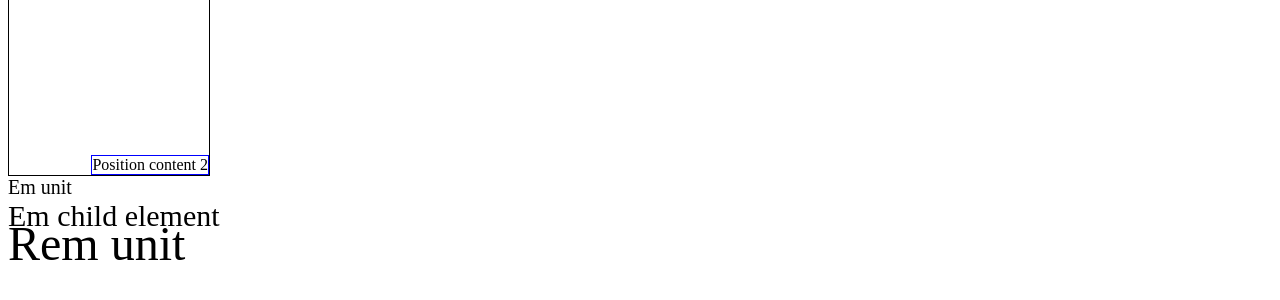
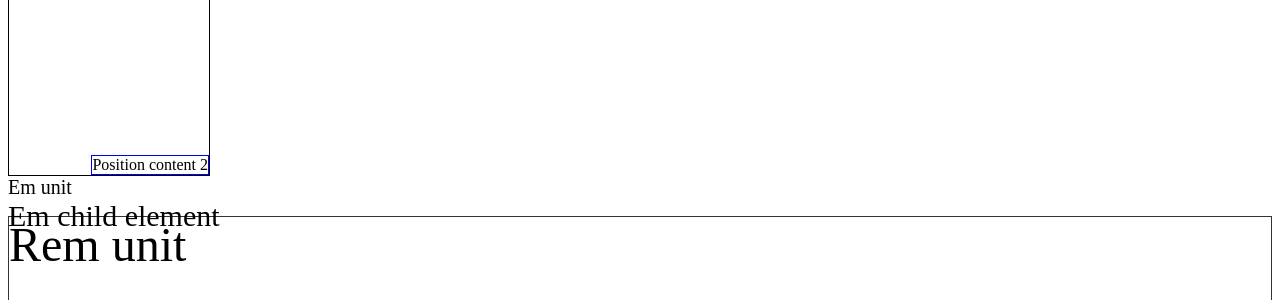
Before and after one commit to Eddymichelle/firstCSS, a plain HTML site: page index.html in a window 1280 px wide. Shown: the part 2769-3069 px from the top of the page. Before the commit the page ends 3048 px from the top, so only its background shows below. Drawn offline with Linux system fonts and the light colour scheme.

Commit message:
finished

```diff
--- a/styles.css
+++ b/styles.css
@@ -127,6 +127,6 @@ td {
 
 .rem {
     font-size: 3rem;
-    height: calc (50vh - 100px)
+    height: min(50vh, 600px);
     border: 1px solid #333;
 }
```
